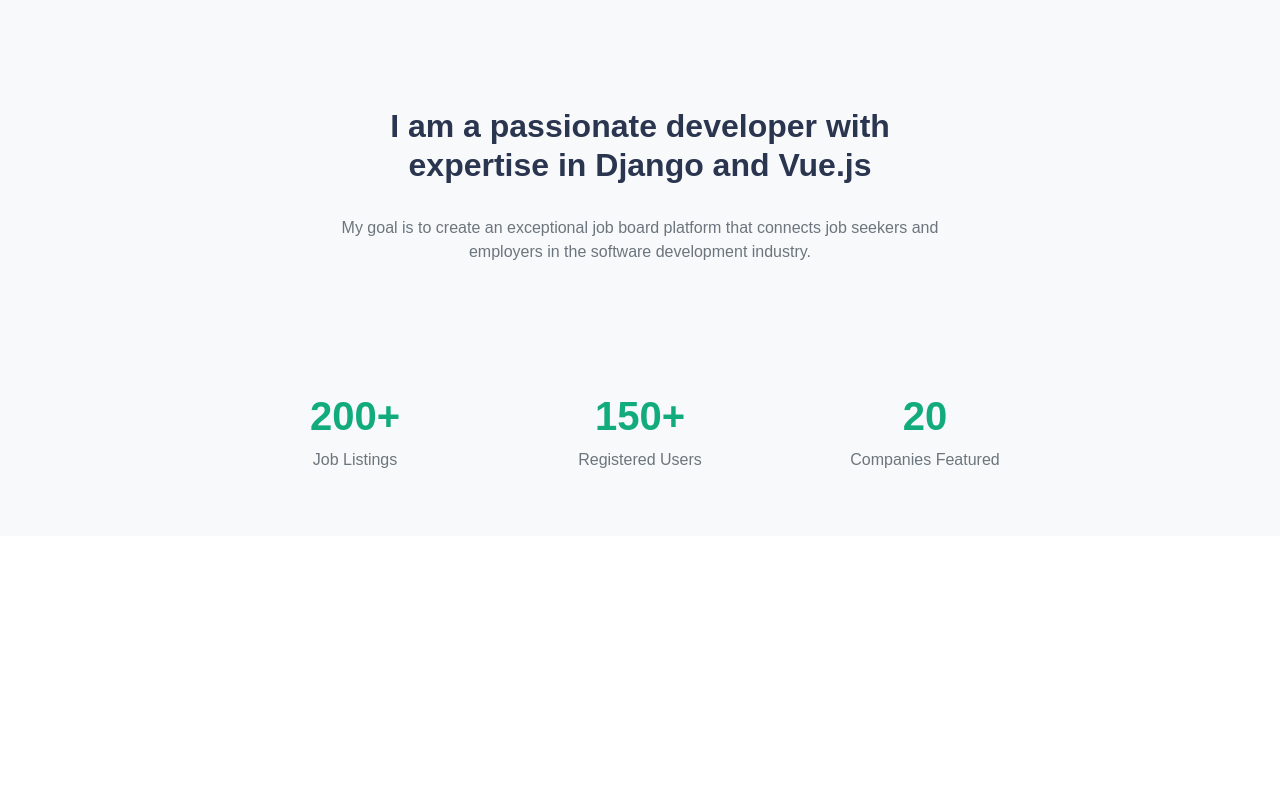
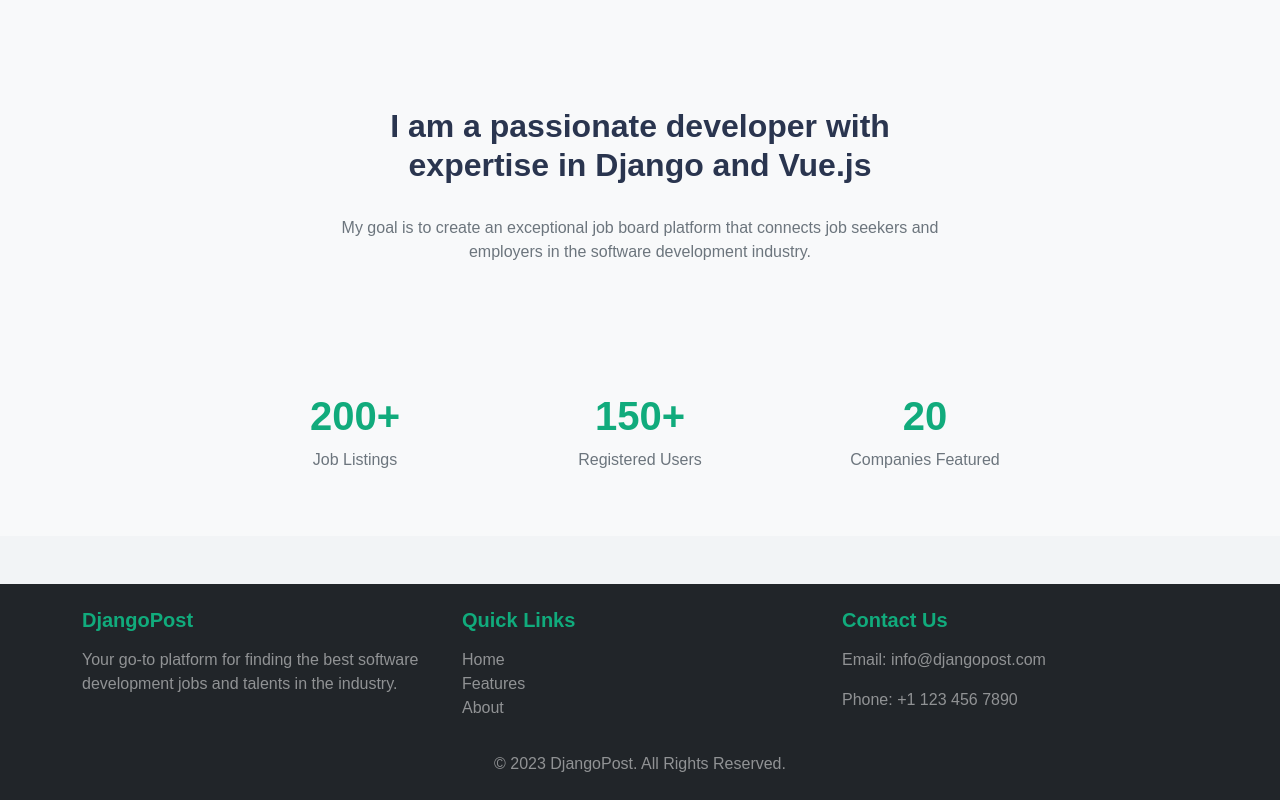
Before and after one commit to IBSHAMI/DjangoPost_Web_Application, a Vue app in the folder frontend/: page / in a window 1280 px wide. Shown: the part 1815-2615 px from the top of the page. Before the commit the page ends 2351 px from the top, so only its background shows below. Built offline with nearby package versions, Linux system fonts and the light colour scheme; no server answers.

Commit message:
feat:
1. Added Footer section to the landing page.

```diff
--- a/frontend/src/components/landingPageComponents/FeaturesSection.vue
+++ b/frontend/src/components/landingPageComponents/FeaturesSection.vue
@@ -1,5 +1,5 @@
 <template>
-  <section class="features-section">
+  <section class="features-section" id="features">
     <div class="container py-5 my-5">
       <div class="row justify-content-center my-5">
         <div class="col-lg-6">
--- a/frontend/src/components/landingPageComponents/HeroSection.vue
+++ b/frontend/src/components/landingPageComponents/HeroSection.vue
@@ -1,5 +1,5 @@
 <template>
-  <section class="hero-section overflow-hidden">
+  <section class="hero-section overflow-hidden" id="home">
     <div class="container mt-5 pt-5">
       <div class="position-relative" style="z-index: 1">
         <div class="row align-items-center">
--- /dev/null
+++ b/frontend/src/components/sharedComponents/FooterSection.vue
@@ -0,0 +1,52 @@
+<template>
+  <footer class="bg-dark text-white py-4 footer-custom">
+    <div class="container">
+      <div class="row d-flex justify-content-center">
+        <div class="col-md-4">
+          <h5 class="mb-3">DjangoPost</h5>
+          <p>
+            Your go-to platform for finding the best software development jobs
+            and talents in the industry.
+          </p>
+        </div>
+        <div class="col-md-4">
+          <h5 class="mb-3">Quick Links</h5>
+          <ul class="list-unstyled">
+            <li><a href="#home" class="text-decoration-none">Home</a></li>
+            <li>
+              <a href="#features" class="text-decoration-none">Features</a>
+            </li>
+            <li><a href="#about" class="text-decoration-none">About</a></li>
+          </ul>
+        </div>
+        <div class="col-md-4">
+          <h5 class="mb-3">Contact Us</h5>
+          <p>Email: info@djangopost.com</p>
+          <p>Phone: +1 123 456 7890</p>
+        </div>
+      </div>
+      <div class="row mt-3">
+        <div class="col text-center">
+          <p class="mb-0">© 2023 DjangoPost. All Rights Reserved.</p>
+        </div>
+      </div>
+    </div>
+  </footer>
+</template>
+
+<script>
+export default {
+  name: "FooterSection",
+};
+</script>
+
+<style scoped>
+.footer-custom h5 {
+  color: #11ab7c;
+}
+
+.footer-custom li a,
+.footer-custom p {
+  color: rgba(255, 255, 255, 0.5);
+}
+</style>
--- a/frontend/src/views/HomeView.vue
+++ b/frontend/src/views/HomeView.vue
@@ -5,6 +5,7 @@
       <hero-section />
       <features-section />
       <about-section />
+      <footer-section />
     </section>
   </div>
 </template>
@@ -14,6 +15,7 @@ import Navbar from "@/components/sharedComponents/Navbar.vue";
 import HeroSection from "@/components/landingPageComponents/HeroSection.vue";
 import FeaturesSection from "@/components/landingPageComponents/FeaturesSection.vue";
 import AboutSection from "@/components/landingPageComponents/AboutSection.vue";
+import FooterSection from "@/components/sharedComponents/FooterSection.vue";
 
 export default {
   name: "LandingPage",
@@ -27,6 +29,7 @@ export default {
     HeroSection,
     FeaturesSection,
     AboutSection,
+    FooterSection,
   },
 };
 </script>
```
